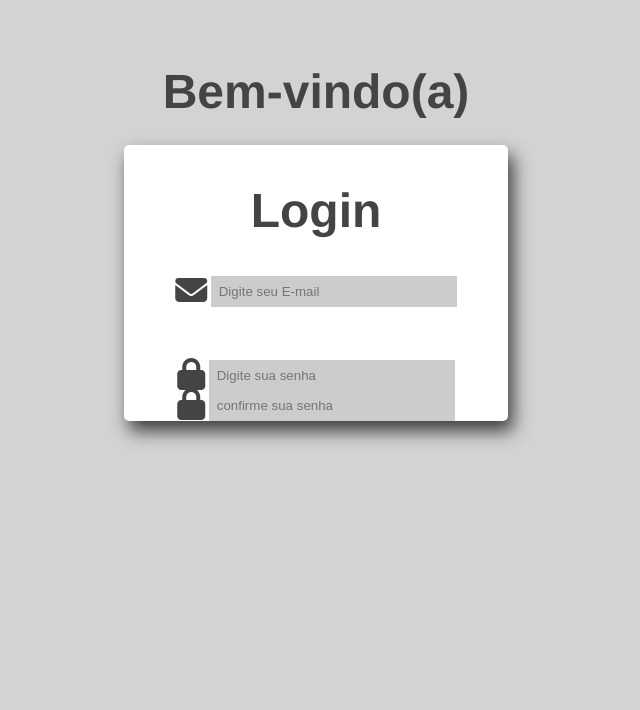
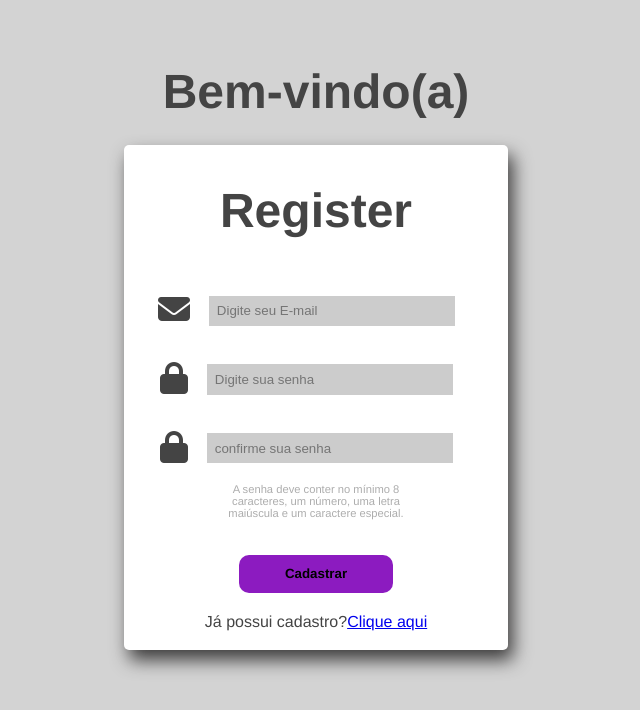
Before and after one commit to IRMZI/Desafio-Front-End, a React (Create React App) app: page /registerpage in a window 1280 px wide. Shown: the top 710 px of the page, without its empty margins (324-964 px from the left). Built offline with nearby package versions, Linux system fonts and the light colour scheme.

Commit message:
Melhorando design & Criando RegisterPage

```diff
--- a/src/Components/Emailfield/style.css
+++ b/src/Components/Emailfield/style.css
@@ -5,7 +5,7 @@
     outline:none;
     border: none;
     background-color: #cccccc;
-    margin-bottom: 4em;
+    margin: 5%;
 }
 
 .button-login{
--- a/src/Components/Loginpage/LoginPage.jsx
+++ b/src/Components/Loginpage/LoginPage.jsx
@@ -51,6 +51,7 @@ import useAut from "../../hook/aut";
         <p className="requirementsPass">A senha deve conter no mínimo 8 caracteres, um número, uma letra
 maiúscula e um caractere especial.</p>
         <label>{Erro}</label>
+        <p></p>
         <Button type="submit" onClick={handleLogin} text="login" />
         <div className="toRegister">
         <label >
--- a/src/Components/Loginpage/style.css
+++ b/src/Components/Loginpage/style.css
@@ -18,9 +18,6 @@ form{
     margin: 10%;
     font-size: 3em;
 }
-.password-container{
-    margin-bottom:10px;
-  }
 
 .toRegister{
   margin-top: 20px;
@@ -34,5 +31,7 @@ form{
   font-family: 'Helvetica', 'Arial', sans-serif;
   color: #adadad;
   font-size: 70%;
-  margin: 10%;
+  margin: 0 auto;
+  width: 50%;
+  padding-bottom: 20px;
 }
--- a/src/Components/Passfield/style.css
+++ b/src/Components/Passfield/style.css
@@ -1,8 +1,8 @@
-.field-pass{
+.field-pass {
     width: 60%;
-    margin-left: 1%;
     padding: 2%;
-    outline:none;
+    outline: none;
     border: none;
     background-color: #cccccc;
+    margin: 5%;
 }
--- a/src/Components/Registerpage/RegisterPage.jsx
+++ b/src/Components/Registerpage/RegisterPage.jsx
@@ -1,5 +1,5 @@
 import React, { useState } from "react";
-import { useNavigate, Link } from 'react-router-dom';
+import { useNavigate, Link } from "react-router-dom";
 import EmailField from "../Emailfield/EmailField";
 import Passfield from "../Passfield/Passfield";
 import Button from "../Button/Button";
@@ -8,15 +8,36 @@ import useAut from "../../hook/aut";
 
 const RegisterPage = () => {
   const [Email, setEmail] = useState("");
-    const [Senha, setSenha] = useState ("");
+  const [Senha, setSenha] = useState("");
   const [senhaConf, setSenhaConf] = useState("");
   const [Erro, setErro] = useState("");
+  const navigate = useNavigate();
+
+  const { cadastrar } = useAut();
+
+  const handleCadastro = () => {
+    setErro("As senhas não são iguais!");
+    if (!Email | !Senha | !senhaConf) {
+      setErro("Preencha os campos");
+      return;
+    }
+
+    const res = cadastrar(Email, Senha);
+
+    if (res) {
+      setErro(res);
+      return;
+    }
+
+    alert("usuário cadastrado com sucesso");
+    navigate("/userlist");
+  };
 
   return (
     <section className="card">
       <h1 className="tittle">Bem-vindo(a)</h1>
       <form>
-        <h1 className="loginTittle">Login</h1>
+        <h1 className="loginTittle">Register</h1>
         {/* EMAIL */}
         <EmailField
           value={Email}
@@ -35,12 +56,24 @@ const RegisterPage = () => {
           type="Password"
           placeholder="confirme sua senha"
           value={senhaConf}
-          onChange={(e) => [setSenha(e.target.value), setErro("")]}
+          onChange={(e) => [setSenhaConf(e.target.value), setErro("")]}
         />
+        <p className="requirementsPass">
+          A senha deve conter no mínimo 8 caracteres, um número, uma letra
+          maiúscula e um caractere especial.
+        </p>
 
-
+        <label>{Erro}</label>
+        <p></p>
+        <Button type="submit" onClick={handleCadastro} text="Cadastrar" />
+        <div className="toLogin">
+          <label>
+            Já possui cadastro?
+            <Link to="/">Clique aqui</Link>
+          </label>
+        </div>
       </form>
     </section>
-    )
-}
+  );
+};
 export default RegisterPage;
--- a/src/Components/Registerpage/style.css
+++ b/src/Components/Registerpage/style.css
@@ -0,0 +1,7 @@
+.toLogin{
+    margin-top: 20px;
+    text-decoration: none;
+    font-family: 'Helvetica', 'Arial', sans-serif;
+    color: #444444;
+    margin-bottom: 5%;
+}
```
Lines whose indentation alone changed are shown as unchanged.
